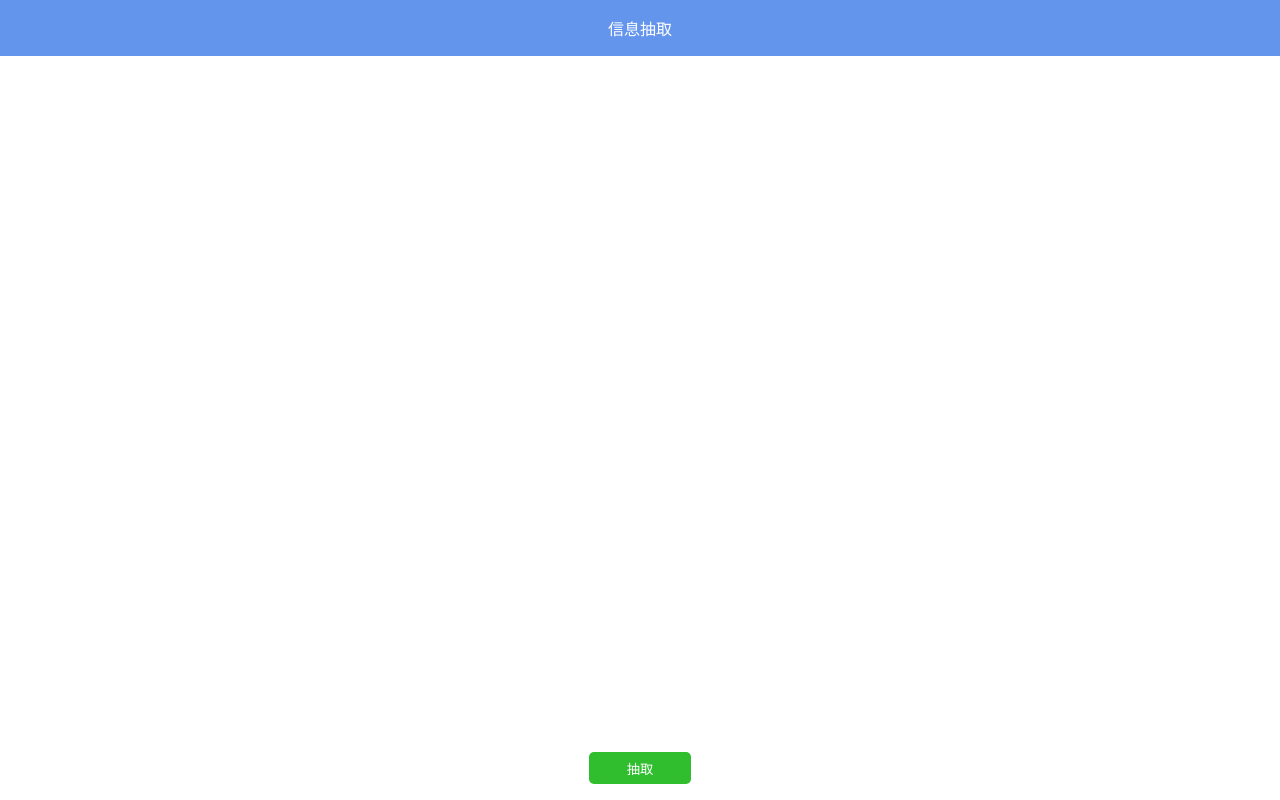
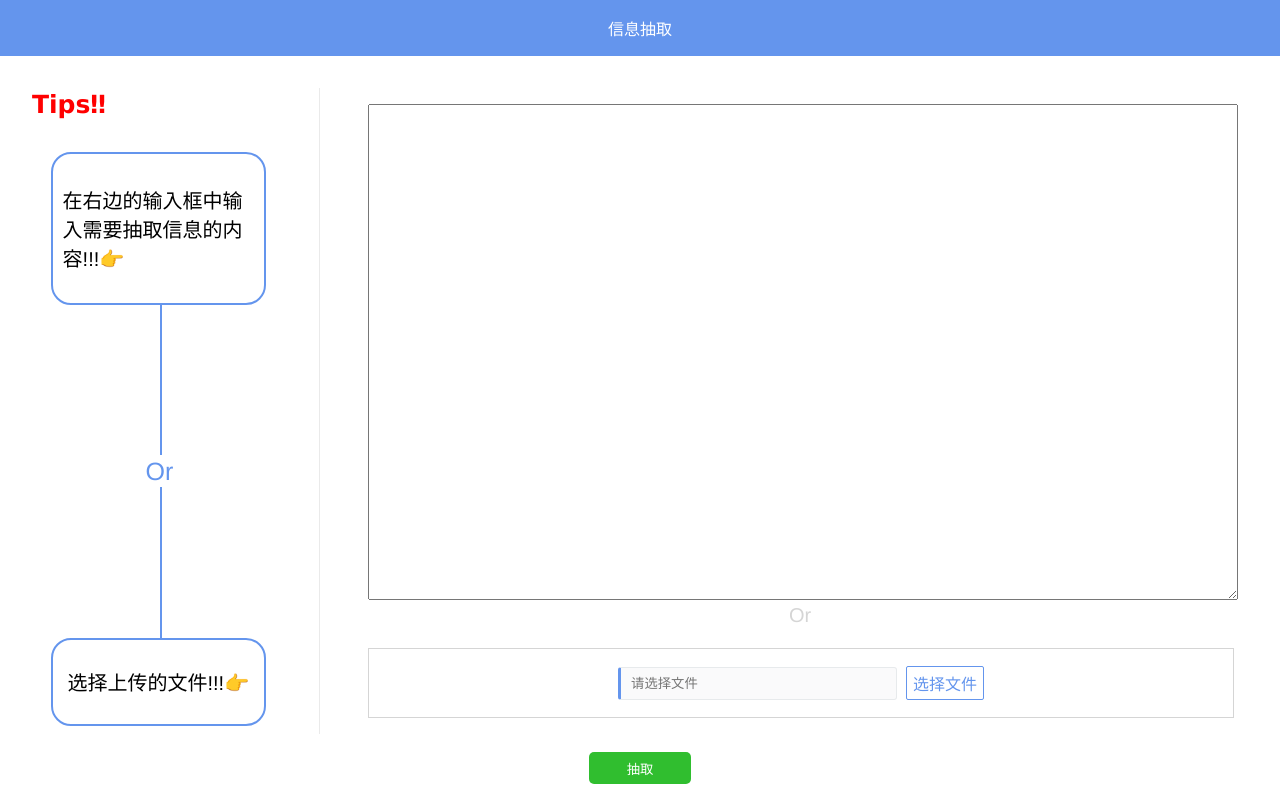
Before and after one commit to wuluchaoren/information_extraction, a Vue app: page /#/Extraction in a window 1280 px wide. Built offline with nearby package versions, Linux system fonts and the light colour scheme.

Commit message:
【更新】修改文件ExtractionPageStyle.vue
2019/5/2 15:59

```diff
--- a/src/components/ExtractionBody.vue
+++ b/src/components/ExtractionBody.vue
@@ -1,13 +1,161 @@
 <template>
-
+  <div class="root">
+    <div class="left">
+      <div class="tips">
+        <div class="tipsWord">Tips‼</div>
+        <div class="inputTips">在右边的输入框中输入需要抽取信息的内容!!!👉</div>
+        <div class="line"></div>
+        <div class="or">Or</div>
+        <div class="line"></div>
+        <div class="fileTips">选择上传的文件!!!👉</div>
+      </div>
+    </div>
+    <div class="right">
+      <div class="inputBox">
+        <textarea class="text"></textarea>
+        <div class="line1">Or</div>
+      </div>
+      <div class="fileBox">
+         <input type="text" id="avatval" placeholder="请选择文件" readonly="readonly" @click="upload"/>
+          <input type="file" name="avatar" id="avatar" @change="change"/>
+          <a class="button-selectimg" id="avatsel1"  @click="upload">选择文件</a>
+      </div>
+    </div>
+  </div>
 </template>
 
 <script>
     export default {
-        name: "ExtractionBody"
+      name: "ExtractionBody",
+      methods:{
+        upload:function(){
+          document.getElementById('avatar').click();
+        },
+        change:function(){
+          let content=document.getElementById('avatar').value.split('\\');
+          document.getElementById('avatval').value=content[content.length-1];
+        }
+      }
     }
 </script>
 
 <style scoped>
-
+  .root{
+    height: 100%;
+    width: 100%;
+    display: flex;
+  }
+  .left{
+    display: flex;
+    width: 25%;
+    height: 100%;
+  }
+  .right{
+    width: 75%;
+    height: 100%;
+  }
+  .tips{
+    height: 95%;
+    margin-top: 10%;
+    width: 100%;
+    border-right: 1px #eaeaea solid;
+  }
+  .tipsWord{
+    color: red;
+    font-size: 25px;
+    height: 5%;
+    width: 90%;
+    display: flex;
+    align-items: center;
+    padding-left: 10%;
+    font-weight: 800;
+    font-family:Verdana,sans-serif
+  }
+  .inputTips{
+    width: 60%;
+    height: 20%;
+    margin-top: 10%;
+    margin-left: 16%;
+    border: cornflowerblue 2px solid;
+    border-radius: 20px;
+    padding: 3%;
+    display: flex;
+    justify-content: center;
+    align-items: center;
+    font-size: 20px;
+  }
+  .line{
+    width: 0;
+    border: 1px solid cornflowerblue;
+    height: 23%;
+    margin-left: 50%;
+  }
+  .fileTips{
+    width: 60%;
+    height: 10%;
+    margin-left: 16%;
+    border: cornflowerblue 2px solid;
+    border-radius: 20px;
+    padding: 3%;
+    display: flex;
+    justify-content: center;
+    align-items: center;
+    font-size: 20px;
+  }
+  .or{
+    height: 5%;
+    display: flex;
+    justify-content: center;
+    align-items: center;
+    font-size: 25px;
+    color: cornflowerblue;
+  }
+  .inputBox{
+    height: 80%;
+    width: 100%;
+    padding-top: 5%;
+  }
+  .text{
+    width: 90%;
+    margin-left: 5%;
+    height: 90%;
+    font-size:17px;
+  }
+  .fileBox{
+    height: 10%;
+    width: 90%;
+    margin-left: 5%;
+    border: 1px #d5d5d5 solid;
+    display: flex;
+    align-items: center;
+    justify-content: center;
+  }
+  .line1{
+    color: #d5d5d5;
+    font-size: 20px;
+    display: flex;
+    justify-content: center;
+    align-items: center;
+  }
+  a[class="button-selectimg"]{
+    color:cornflowerblue;
+    padding:4px 6px;
+    border:1px solid cornflowerblue;
+    border-radius:2px;
+    margin-left: 1%;
+  }
+  input[id="avatval"]{
+    padding: 3px 6px 3px 10px;
+    border:1px solid #E7EAEC;
+    width:30%;
+    height:25px;
+    line-height:25px;
+    border-left:3px solid cornflowerblue;
+    background:#FAFAFB;
+    border-radius:3px;
+  }
+  input[type='file']{
+    border:0;
+    display:none;
+  }
 </style>
```
